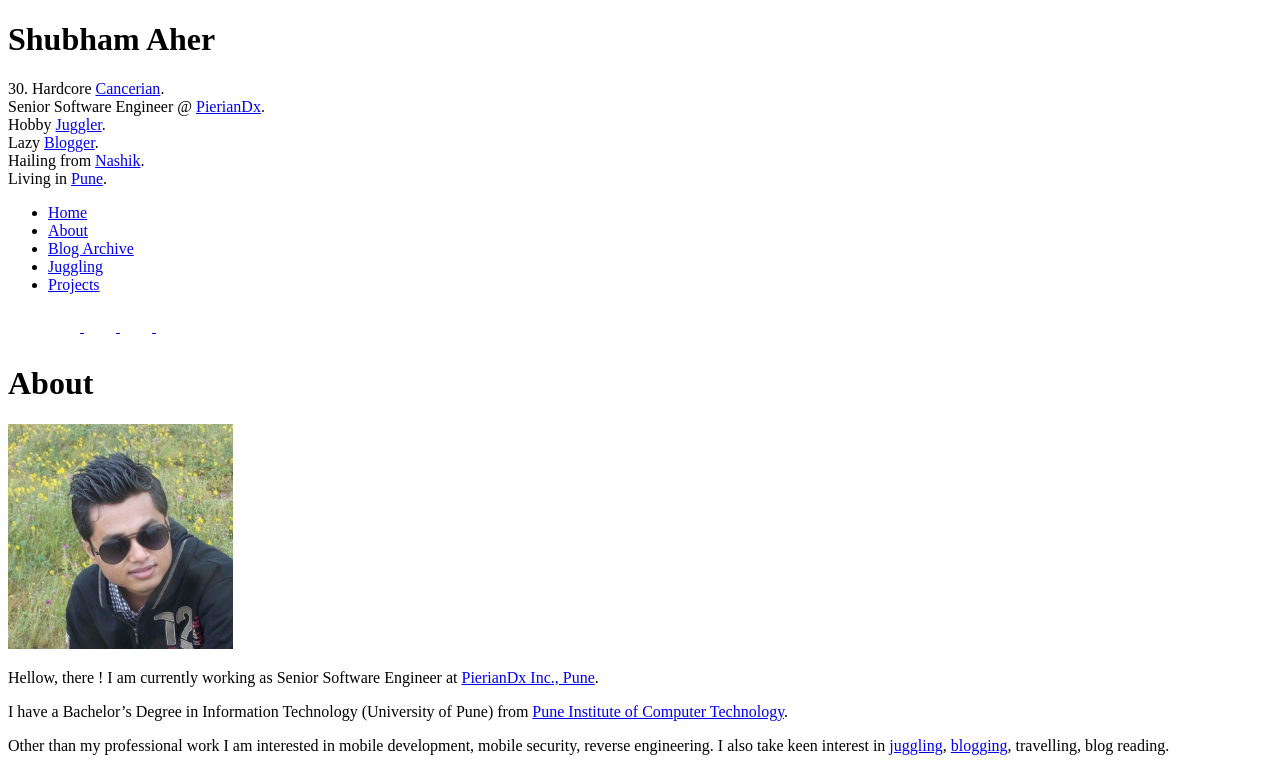
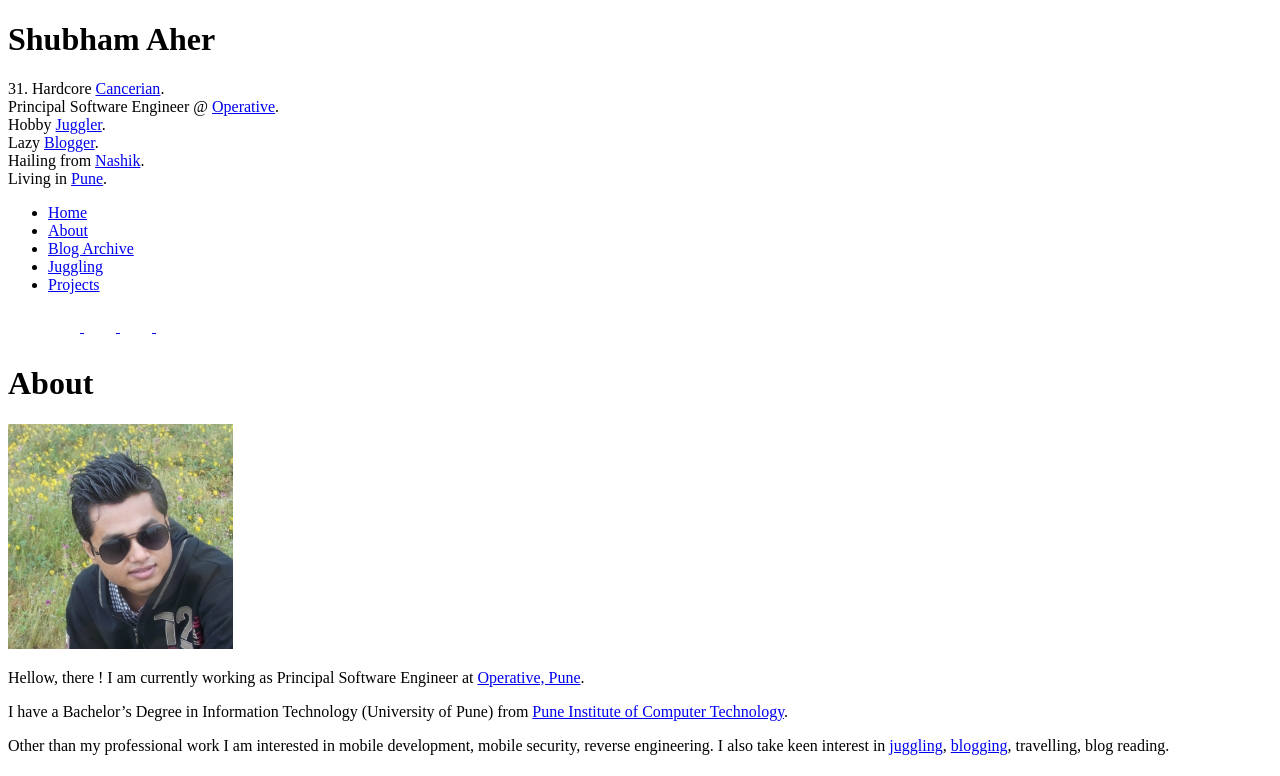
Before and after one commit to shubham-aher/shubham-aher.github.io, a Jekyll site: the page built from about.md, in a window 1280 px wide. Shown: the top 776 px of the page. Built offline with Jekyll 4.4.1, drawn with Linux system fonts in a browser that asks for light colours; nearby versions of some CDN libraries; comment, search, counter and statistics services are not loaded.

Commit message:
Home and About section update
Updated role, company, website.

```diff
--- a/_config.yml
+++ b/_config.yml
@@ -9,7 +9,7 @@ permalink:        '/:title'
 # Setup
 title:            Shubham Aher
 tagline:          'Blog'
-description:      '30. Hardcore <a href="https://www.facebook.com/notes/whats-your-sun-sign-book-by-chetan-d-narain/cancer-man-by-chetan-d-narain/284585004897150" target="_blank">Cancerian</a>.<br>Senior Software Engineer @ <a href="https://www.pieriandx.com" target="_blank">PierianDx</a>.<br>Hobby <a href="https://shubhamaher.com/juggling">Juggler</a>.<br>Lazy <a href="https://shubhamaher.com/blog">Blogger</a>.<br>Hailing from <a href="https://en.wikipedia.org/wiki/Nashik" target="_blank">Nashik</a>.<br>Living in <a href="https://en.wikipedia.org/wiki/Pune" target="_blank">Pune</a>.'
+description:      '31. Hardcore <a href="https://www.facebook.com/notes/whats-your-sun-sign-book-by-chetan-d-narain/cancer-man-by-chetan-d-narain/284585004897150" target="_blank">Cancerian</a>.<br>Principal Software Engineer @ <a href="https://www.operative.com" target="_blank">Operative</a>.<br>Hobby <a href="https://shubhamaher.com/juggling">Juggler</a>.<br>Lazy <a href="https://shubhamaher.com/blog">Blogger</a>.<br>Hailing from <a href="https://en.wikipedia.org/wiki/Nashik" target="_blank">Nashik</a>.<br>Living in <a href="https://en.wikipedia.org/wiki/Pune" target="_blank">Pune</a>.'
 url:              https://shubhamaher.com
 baseurl:          /
 
--- a/about.md
+++ b/about.md
@@ -6,7 +6,7 @@ permalink: about/
 
 ![Profile Picture](/public/dp.jpg)
 
-Hellow, there ! I am currently working as Senior Software Engineer at <a href="https://www.pieriandx.com" target="_blank">PierianDx Inc., Pune</a>.
+Hellow, there ! I am currently working as Principal Software Engineer at <a href="https://www.operative.com" target="_blank">Operative, Pune</a>.
 
 I have a Bachelor's Degree in Information Technology (University of Pune) from <a href="http://en.wikipedia.org/wiki/Pune_Institute_of_Computer_Technology" target="_blank">Pune Institute of Computer Technology</a>.
 
```
